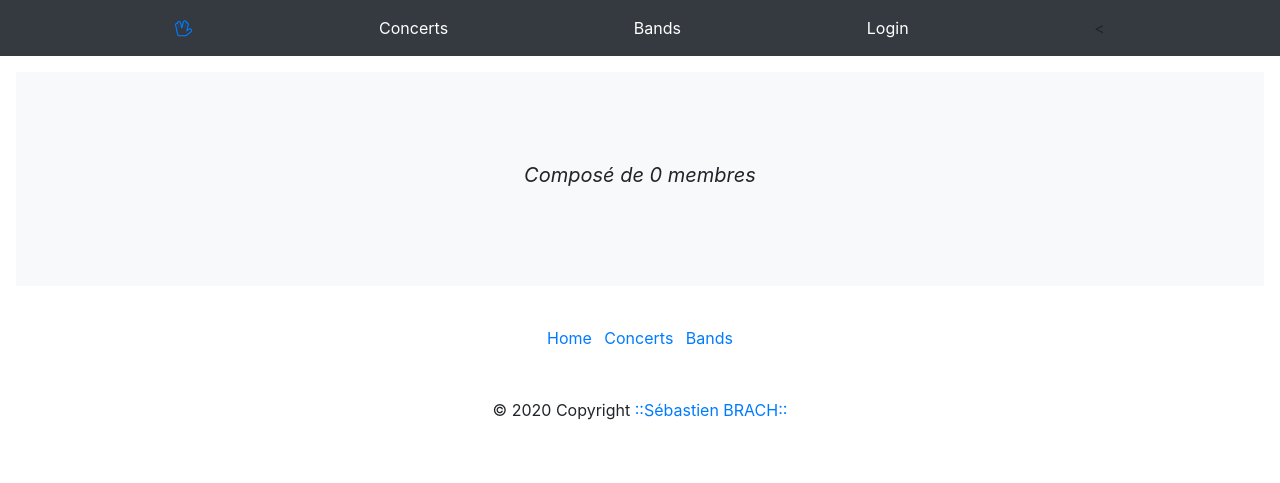
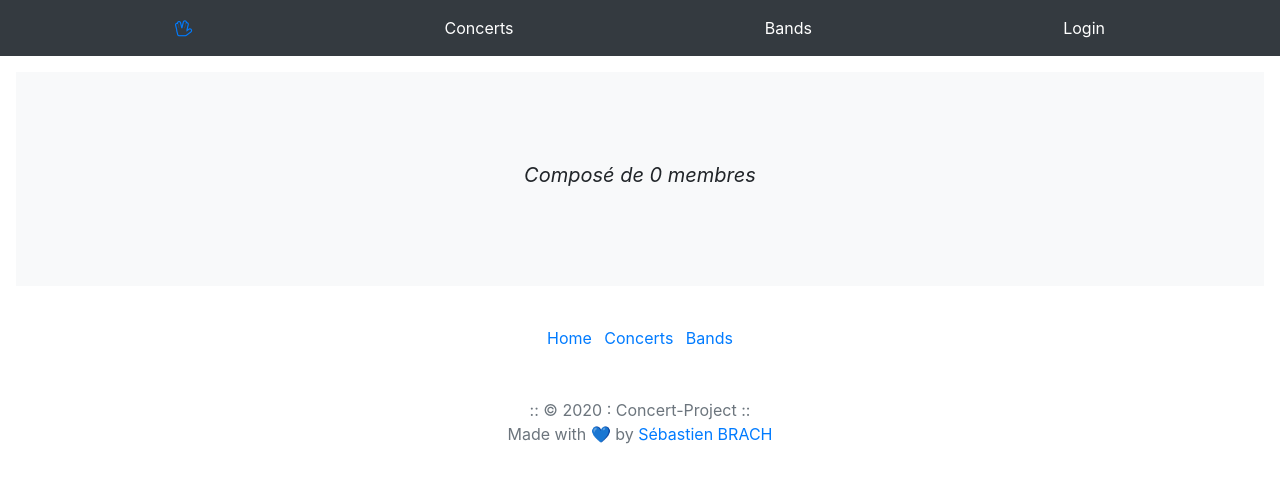
Before and after one commit to SebastienBrach/ProjetPHP-LP-APIDAE, a Symfony app: template templates/band/band.html.twig in a window 1280 px wide. Shown: the top 483 px of the page. Run offline with Twig, Linux system fonts and the light colour scheme; the template is opened without the code that fills it, so the values that code supplies are empty; some libraries are stand-ins or nearby versions.

Commit message:
Footer OK

```diff
--- a/templates/footer.html.twig
+++ b/templates/footer.html.twig
@@ -28,8 +28,8 @@
   <!-- Footer Elements -->
 
   <!-- Copyright -->
-  <div class="footer-copyright text-center py-3">© 2020 Copyright
-    <a href=""> ::Sébastien BRACH::</a>
+  <div class="footer-copyright text-center py-3 text-muted" >:: © 2020 : Concert-Project ::  <br>
+    Made with 💙 by <a href=""> Sébastien BRACH </a>
   </div>
   <!-- Copyright -->
 
```
Also changed, not shown: templates/navbar.html.twig (+37 -2 lines).
